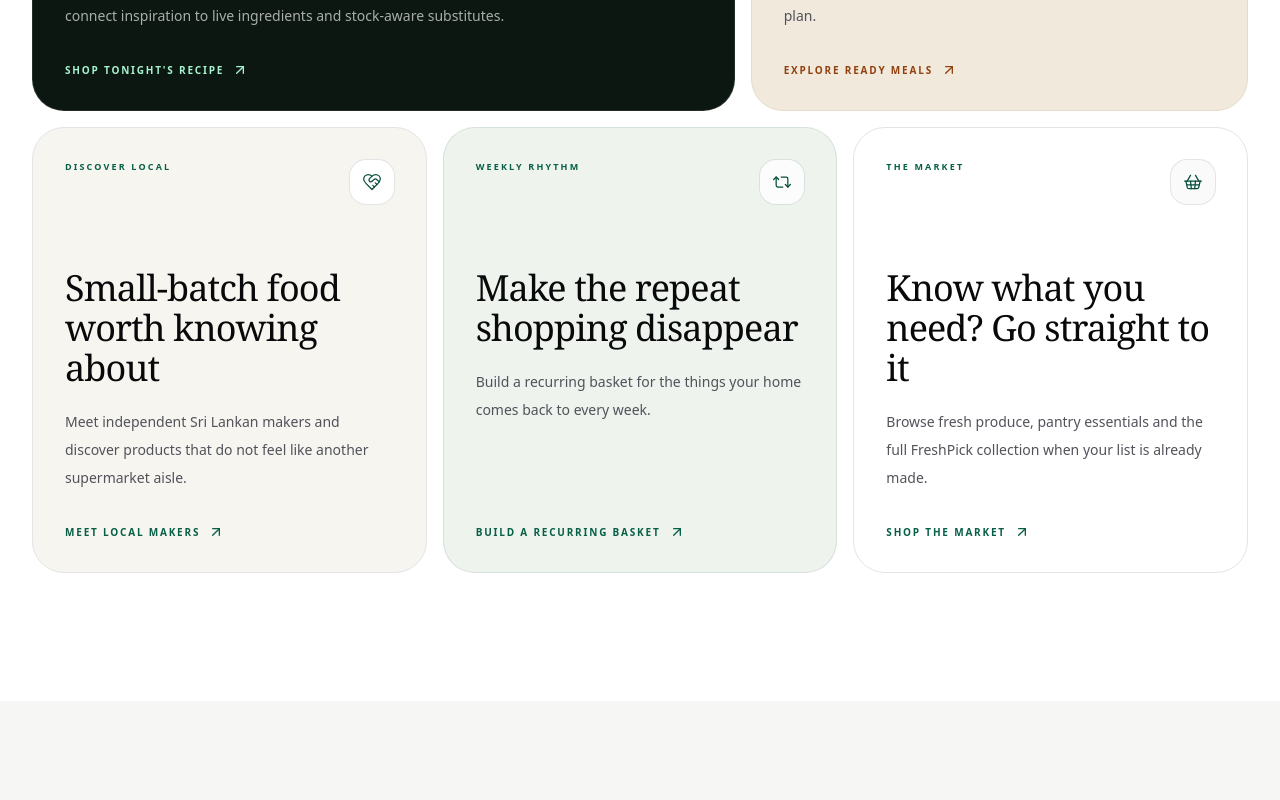
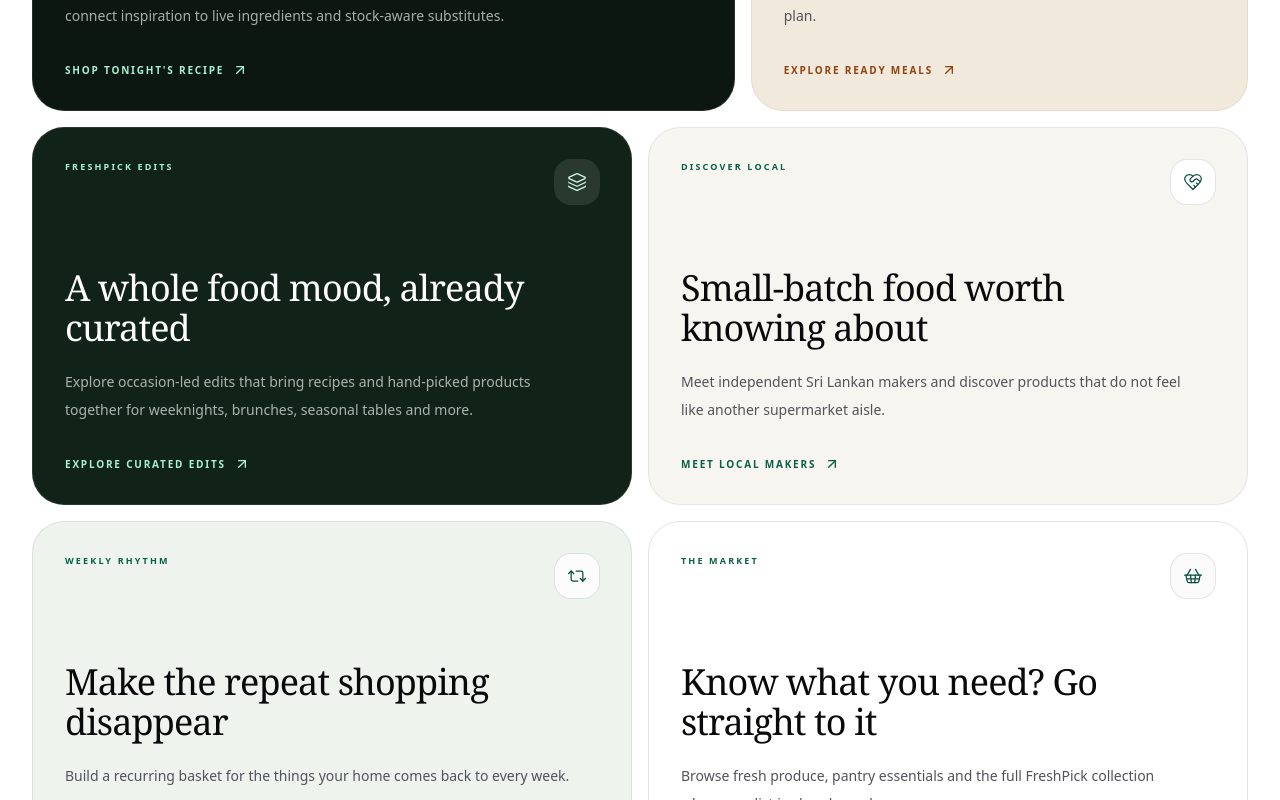
Before and after one commit to FreshOnTime/newfreshontimewebsite, a Next.js app: page / in a window 1280 px wide. Shown: the part 1800-2600 px from the top of the page. Built offline with nearby package versions, Linux system fonts and the light colour scheme; no server answers.

Commit message:
Add curated collections to FreshPick Discover

```diff
--- a/components/home/FoodDiscovery.tsx
+++ b/components/home/FoodDiscovery.tsx
@@ -3,6 +3,7 @@ import {
   ArrowUpRight,
   Clock3,
   HeartHandshake,
+  Layers3,
   Repeat2,
   ShoppingBasket,
   Sparkles,
@@ -35,13 +36,25 @@ const discoveryJourneys = [
     ring: "bg-white/70 text-amber-900 ring-amber-900/10",
   },
   {
+    eyebrow: "FreshPick edits",
+    title: "A whole food mood, already curated",
+    description: "Explore occasion-led edits that bring recipes and hand-picked products together for weeknights, brunches, seasonal tables and more.",
+    href: "/collections",
+    action: "Explore curated edits",
+    icon: Layers3,
+    className: "xl:col-span-6 bg-[#112319] text-white border-white/10",
+    accent: "text-emerald-200",
+    body: "text-white/65",
+    ring: "bg-white/10 text-emerald-100 ring-white/10",
+  },
+  {
     eyebrow: "Discover local",
     title: "Small-batch food worth knowing about",
     description: "Meet independent Sri Lankan makers and discover products that do not feel like another supermarket aisle.",
     href: "/homemade",
     action: "Meet local makers",
     icon: HeartHandshake,
-    className: "xl:col-span-4 bg-[#f7f5f0] text-zinc-950 border-zinc-200",
+    className: "xl:col-span-6 bg-[#f7f5f0] text-zinc-950 border-zinc-200",
     accent: "text-emerald-800",
     body: "text-zinc-600",
     ring: "bg-white text-emerald-900 ring-zinc-200",
@@ -53,7 +66,7 @@ const discoveryJourneys = [
     href: "/subscriptions",
     action: "Build a recurring basket",
     icon: Repeat2,
-    className: "xl:col-span-4 bg-[#eef3ed] text-zinc-950 border-emerald-900/10",
+    className: "xl:col-span-6 bg-[#eef3ed] text-zinc-950 border-emerald-900/10",
     accent: "text-emerald-800",
     body: "text-zinc-600",
     ring: "bg-white/80 text-emerald-900 ring-emerald-900/10",
@@ -65,7 +78,7 @@ const discoveryJourneys = [
     href: "/products",
     action: "Shop the market",
     icon: ShoppingBasket,
-    className: "xl:col-span-4 bg-white text-zinc-950 border-zinc-200",
+    className: "xl:col-span-6 bg-white text-zinc-950 border-zinc-200",
     accent: "text-emerald-800",
     body: "text-zinc-600",
     ring: "bg-zinc-50 text-emerald-900 ring-zinc-200",
@@ -87,7 +100,7 @@ export default function FoodDiscovery() {
           </div>
           <div className="md:justify-self-end">
             <p className="max-w-xl text-base font-light leading-7 text-zinc-600">
-              FreshPick starts with what you want to eat, cook and repeat — then connects that intent to the groceries, meals and makers that make it happen.
+              FreshPick starts with what you want to eat, cook and repeat — then connects that intent to the recipes, products, meals and makers that make it happen.
             </p>
             <Link
               href="/discover"
@@ -111,15 +124,12 @@ export default function FoodDiscovery() {
                   <Icon className="h-5 w-5 stroke-[1.5]" />
                 </div>
               </div>
-
               <div className="mt-16 max-w-xl">
                 <h3 className="max-w-lg font-serif text-3xl font-normal leading-[1.02] md:text-4xl">{title}</h3>
                 <p className={`mt-5 max-w-lg text-sm font-light leading-7 ${body}`}>{description}</p>
               </div>
-
               <span className={`mt-auto inline-flex items-center gap-2 pt-8 text-[10px] font-bold uppercase tracking-[0.18em] ${accent}`}>
-                {action}
-                <ArrowUpRight className="h-4 w-4 transition-transform duration-300 group-hover:-translate-y-0.5 group-hover:translate-x-0.5" />
+                {action}<ArrowUpRight className="h-4 w-4 transition-transform duration-300 group-hover:-translate-y-0.5 group-hover:translate-x-0.5" />
               </span>
             </Link>
           ))}
```
